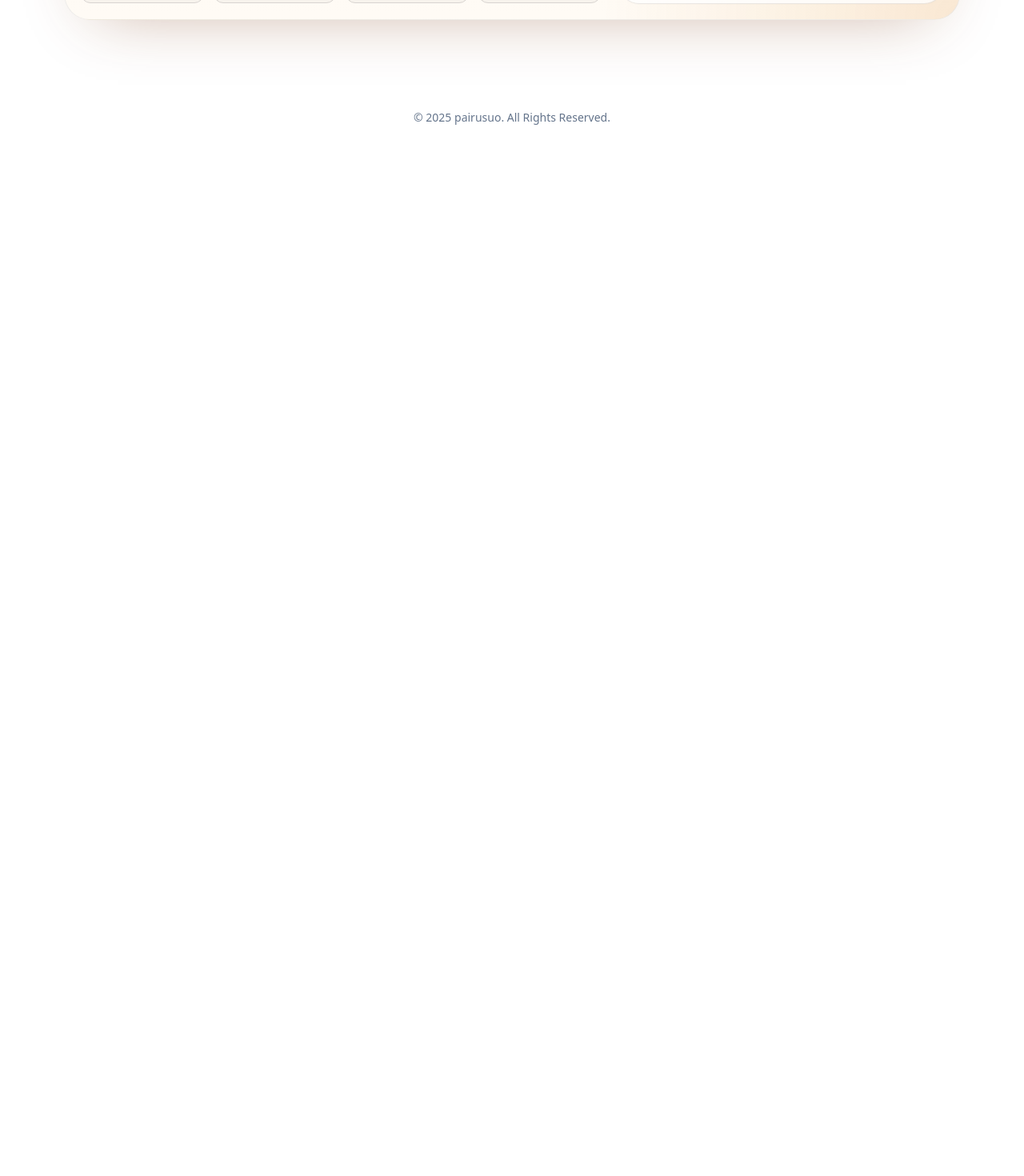
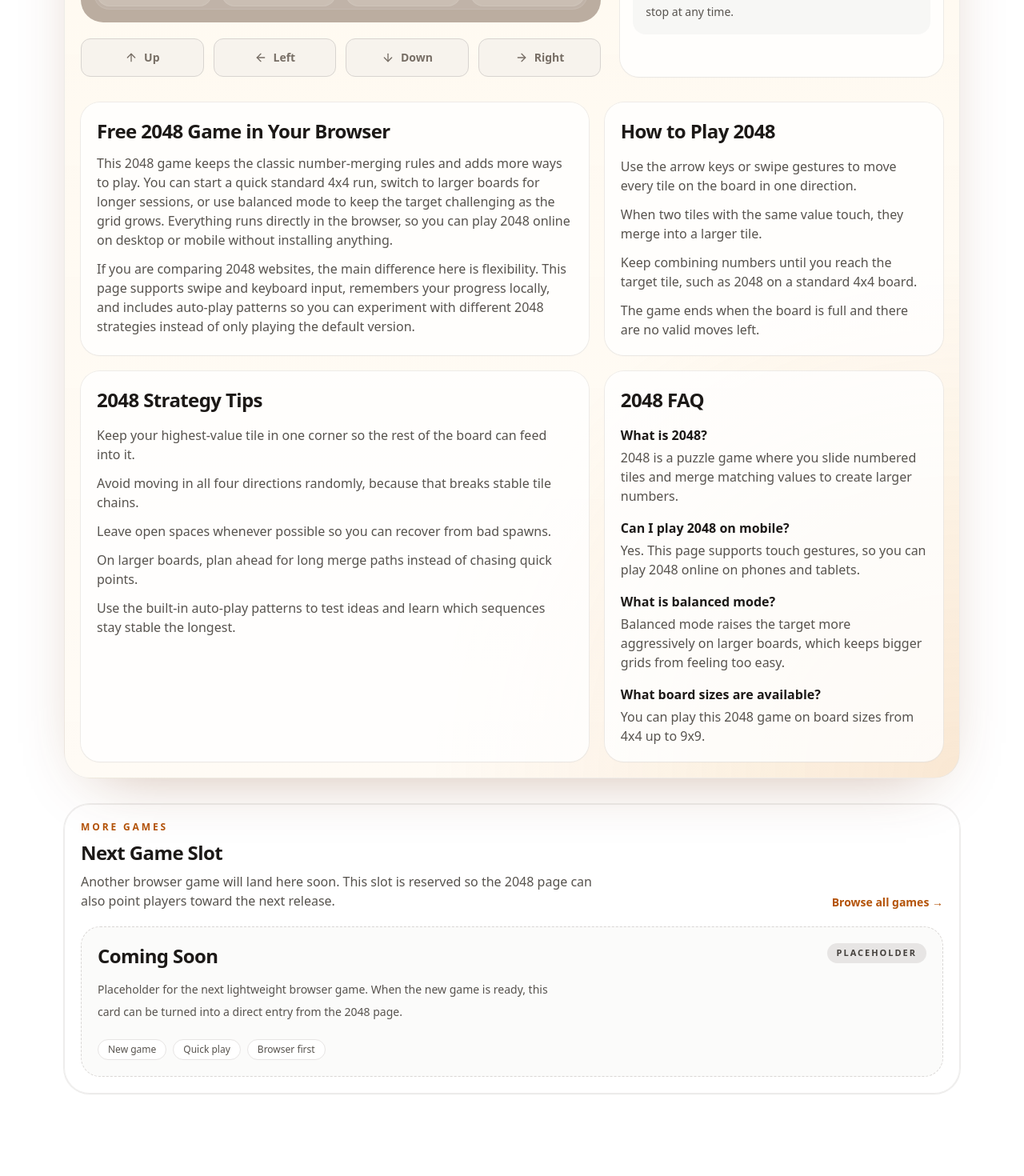
Before and after one commit to pairusuo/pairusuo, a Next.js app: page /games/2048 in a window 1280 px wide. Shown: the part 1220-2690 px from the top of the page at 80% size. Before the commit the page ends 1401 px from the top, so only its background shows below. Built offline with nearby package versions, Linux system fonts and the light colour scheme; no server answers.

Commit message:
modify 2048 page

```diff
--- a/src/app/games/2048/page.tsx
+++ b/src/app/games/2048/page.tsx
@@ -1,24 +1,18 @@
 import type { Metadata } from "next";
+import Link from "next/link";
 import { Game2048 } from "@/components/games/2048/Game2048";
 import { BreadcrumbJsonLd, SoftwareApplicationJsonLd } from "@/components/seo/jsonld";
 import { createDefaultOgImage, gamesOgImage, siteUrl, twitterHandle } from "@/lib/seo";
 
 const canonical = `${siteUrl}/games/2048`;
-const title = "2048 Online";
+const title = "Play 2048 Online Free | 4x4–9x9 Boards Auto Play";
 const description =
-  "Play 2048 online with 4x4 to 9x9 boards, balanced or standard goals, custom auto-play strategies, keyboard controls, and touch support.";
+  "Play the classic 2048 puzzle game online. Choose 4x4–9x9 boards, balanced or standard goals, auto-play strategies, keyboard controls, and touch support.";
 
 export const metadata: Metadata = {
   title,
   description,
-  keywords: [
-    "2048 online",
-    "play 2048",
-    "2048 game",
-    "browser game",
-    "web game",
-    "auto play 2048",
-  ],
+  keywords: [],
   alternates: {
     canonical,
   },
@@ -62,6 +56,55 @@ export default function Game2048Page() {
         applicationCategory="GameApplication"
       />
       <Game2048 />
+
+      <section className="mt-8 rounded-[2rem] border border-stone-200/70 bg-white/80 p-5 shadow-sm ring-1 ring-stone-200/70 dark:border-stone-700/70 dark:bg-stone-900/70 dark:ring-stone-700/70">
+        <div className="flex flex-col gap-2 sm:flex-row sm:items-end sm:justify-between">
+          <div>
+            <p className="text-xs font-semibold uppercase tracking-[0.24em] text-amber-700 dark:text-amber-400">
+              more games
+            </p>
+            <h2 className="mt-2 text-2xl font-black tracking-tight text-stone-900 dark:text-stone-100">
+              Next Game Slot
+            </h2>
+            <p className="mt-2 max-w-2xl text-sm leading-7 text-stone-600 dark:text-stone-300 sm:text-base">
+              Another browser game will land here soon. This slot is reserved so the 2048 page can also point players
+              toward the next release.
+            </p>
+          </div>
+          <Link
+            href="/games"
+            className="text-sm font-semibold text-amber-700 transition-colors hover:text-amber-800 dark:text-amber-400 dark:hover:text-amber-300"
+          >
+            Browse all games →
+          </Link>
+        </div>
+
+        <div className="mt-5 rounded-[1.5rem] border border-dashed border-stone-300/90 bg-stone-50/80 p-5 dark:border-stone-600/80 dark:bg-stone-800/60">
+          <div className="flex items-start justify-between gap-4">
+            <div>
+              <div className="text-2xl font-black tracking-tight text-stone-900 dark:text-stone-100">Coming Soon</div>
+              <p className="mt-3 max-w-xl text-sm leading-7 text-stone-600 dark:text-stone-300">
+                Placeholder for the next lightweight browser game. When the new game is ready, this card can be turned
+                into a direct entry from the 2048 page.
+              </p>
+            </div>
+            <span className="rounded-full bg-stone-200 px-3 py-1 text-[11px] font-semibold uppercase tracking-[0.18em] text-stone-700 dark:bg-stone-700 dark:text-stone-200">
+              Placeholder
+            </span>
+          </div>
+
+          <div className="mt-5 flex flex-wrap gap-2">
+            {["New game", "Quick play", "Browser first"].map((item) => (
+              <span
+                key={item}
+                className="rounded-full border border-stone-200 bg-white px-3 py-1 text-xs font-medium text-stone-600 dark:border-stone-700 dark:bg-stone-900 dark:text-stone-300"
+              >
+                {item}
+              </span>
+            ))}
+          </div>
+        </div>
+      </section>
     </div>
   );
 }
--- a/src/components/games/2048/Game2048.module.css
+++ b/src/components/games/2048/Game2048.module.css
@@ -39,6 +39,7 @@
   width: 100%;
   height: 100%;
   border-radius: 1rem;
+  font-family: inherit;
   font-weight: 800;
   line-height: 1;
   transition:
--- a/src/components/games/2048/Game2048.tsx
+++ b/src/components/games/2048/Game2048.tsx
@@ -165,7 +165,7 @@ export function Game2048() {
 
   const shellClass = cn(
     styles.shell,
-    "relative overflow-hidden rounded-[2rem] border border-stone-200/70 p-5 shadow-[0_24px_80px_-40px_rgba(120,53,15,0.45)] dark:border-stone-700/70 dark:shadow-[0_24px_80px_-40px_rgba(245,158,11,0.32)]",
+    "relative overflow-hidden rounded-[2rem] border border-stone-200/70 p-5 font-sans shadow-[0_24px_80px_-40px_rgba(120,53,15,0.45)] dark:border-stone-700/70 dark:shadow-[0_24px_80px_-40px_rgba(245,158,11,0.32)]",
   );
 
   return (
@@ -176,9 +176,12 @@ export function Game2048() {
             <p className="text-xs font-semibold uppercase tracking-[0.24em] text-amber-700 dark:text-amber-400">
               pairusuo games
             </p>
-            <h1 className="text-5xl font-black tracking-tight text-stone-900 dark:text-stone-100 sm:text-6xl">2048</h1>
+            <h1 className="text-5xl font-black tracking-tight text-stone-900 dark:text-stone-100 sm:text-6xl">
+              Play 2048 Online
+            </h1>
             <p className="max-w-2xl text-base leading-8 text-stone-600 dark:text-stone-300">
-              Rebuilt as a native page inside the main site, with larger boards, difficulty modes, and auto-play strategies.
+              Play 2048 online in your browser with board sizes from 4x4 to 9x9, standard or balanced goals, touch
+              controls, keyboard support, and built-in auto-play strategies.
             </p>
 
             <div className="flex flex-wrap gap-3">
@@ -446,6 +449,75 @@ export function Game2048() {
           </div>
         </div>
       </div>
+
+      <div className="mt-8 grid gap-5 lg:grid-cols-[minmax(0,1.2fr)_minmax(320px,0.8fr)]">
+        <section className="rounded-[1.5rem] bg-white/80 p-5 shadow-sm ring-1 ring-stone-200/70 dark:bg-stone-900/70 dark:ring-stone-700/70">
+          <h2 className="text-2xl font-black tracking-tight text-stone-900 dark:text-stone-100">
+            Free 2048 Game in Your Browser
+          </h2>
+          <p className="mt-3 text-sm leading-7 text-stone-600 dark:text-stone-300 sm:text-base">
+            This 2048 game keeps the classic number-merging rules and adds more ways to play. You can start a quick
+            standard 4x4 run, switch to larger boards for longer sessions, or use balanced mode to keep the target
+            challenging as the grid grows. Everything runs directly in the browser, so you can play 2048 online on
+            desktop or mobile without installing anything.
+          </p>
+          <p className="mt-3 text-sm leading-7 text-stone-600 dark:text-stone-300 sm:text-base">
+            If you are comparing 2048 websites, the main difference here is flexibility. This page supports swipe and
+            keyboard input, remembers your progress locally, and includes auto-play patterns so you can experiment with
+            different 2048 strategies instead of only playing the default version.
+          </p>
+        </section>
+
+        <section className="rounded-[1.5rem] bg-white/80 p-5 shadow-sm ring-1 ring-stone-200/70 dark:bg-stone-900/70 dark:ring-stone-700/70">
+          <h2 className="text-2xl font-black tracking-tight text-stone-900 dark:text-stone-100">How to Play 2048</h2>
+          <div className="mt-4 space-y-3 text-sm leading-7 text-stone-600 dark:text-stone-300 sm:text-base">
+            <p>Use the arrow keys or swipe gestures to move every tile on the board in one direction.</p>
+            <p>When two tiles with the same value touch, they merge into a larger tile.</p>
+            <p>Keep combining numbers until you reach the target tile, such as 2048 on a standard 4x4 board.</p>
+            <p>The game ends when the board is full and there are no valid moves left.</p>
+          </div>
+        </section>
+
+        <section className="rounded-[1.5rem] bg-white/80 p-5 shadow-sm ring-1 ring-stone-200/70 dark:bg-stone-900/70 dark:ring-stone-700/70">
+          <h2 className="text-2xl font-black tracking-tight text-stone-900 dark:text-stone-100">2048 Strategy Tips</h2>
+          <div className="mt-4 space-y-3 text-sm leading-7 text-stone-600 dark:text-stone-300 sm:text-base">
+            <p>Keep your highest-value tile in one corner so the rest of the board can feed into it.</p>
+            <p>Avoid moving in all four directions randomly, because that breaks stable tile chains.</p>
+            <p>Leave open spaces whenever possible so you can recover from bad spawns.</p>
+            <p>On larger boards, plan ahead for long merge paths instead of chasing quick points.</p>
+            <p>Use the built-in auto-play patterns to test ideas and learn which sequences stay stable the longest.</p>
+          </div>
+        </section>
+
+        <section className="rounded-[1.5rem] bg-white/80 p-5 shadow-sm ring-1 ring-stone-200/70 dark:bg-stone-900/70 dark:ring-stone-700/70">
+          <h2 className="text-2xl font-black tracking-tight text-stone-900 dark:text-stone-100">2048 FAQ</h2>
+          <div className="mt-4 space-y-4 text-sm leading-7 text-stone-600 dark:text-stone-300 sm:text-base">
+            <div>
+              <h3 className="text-base font-bold text-stone-900 dark:text-stone-100">What is 2048?</h3>
+              <p className="mt-1">
+                2048 is a puzzle game where you slide numbered tiles and merge matching values to create larger numbers.
+              </p>
+            </div>
+            <div>
+              <h3 className="text-base font-bold text-stone-900 dark:text-stone-100">Can I play 2048 on mobile?</h3>
+              <p className="mt-1">
+                Yes. This page supports touch gestures, so you can play 2048 online on phones and tablets.
+              </p>
+            </div>
+            <div>
+              <h3 className="text-base font-bold text-stone-900 dark:text-stone-100">What is balanced mode?</h3>
+              <p className="mt-1">
+                Balanced mode raises the target more aggressively on larger boards, which keeps bigger grids from
+                feeling too easy.
+              </p>
+            </div>
+            <div>
+              <h3 className="text-base font-bold text-stone-900 dark:text-stone-100">What board sizes are available?</h3>
+              <p className="mt-1">You can play this 2048 game on board sizes from 4x4 up to 9x9.</p>
+            </div>
+          </div>
+        </section>
+      </div>
     </div>
   );
 }
```
Also changed, not shown: 1 other file (tests, documents, lock files or other folders).
